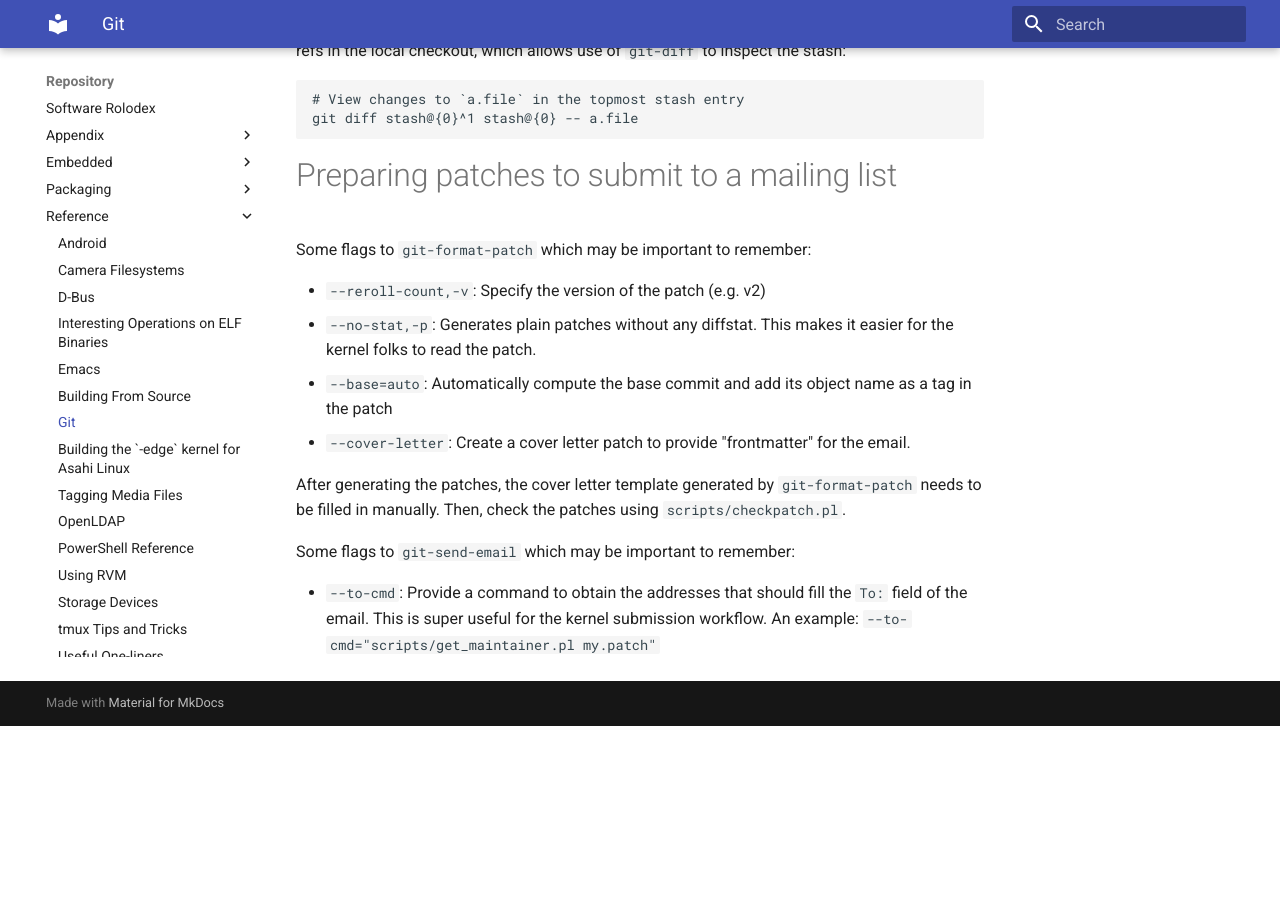
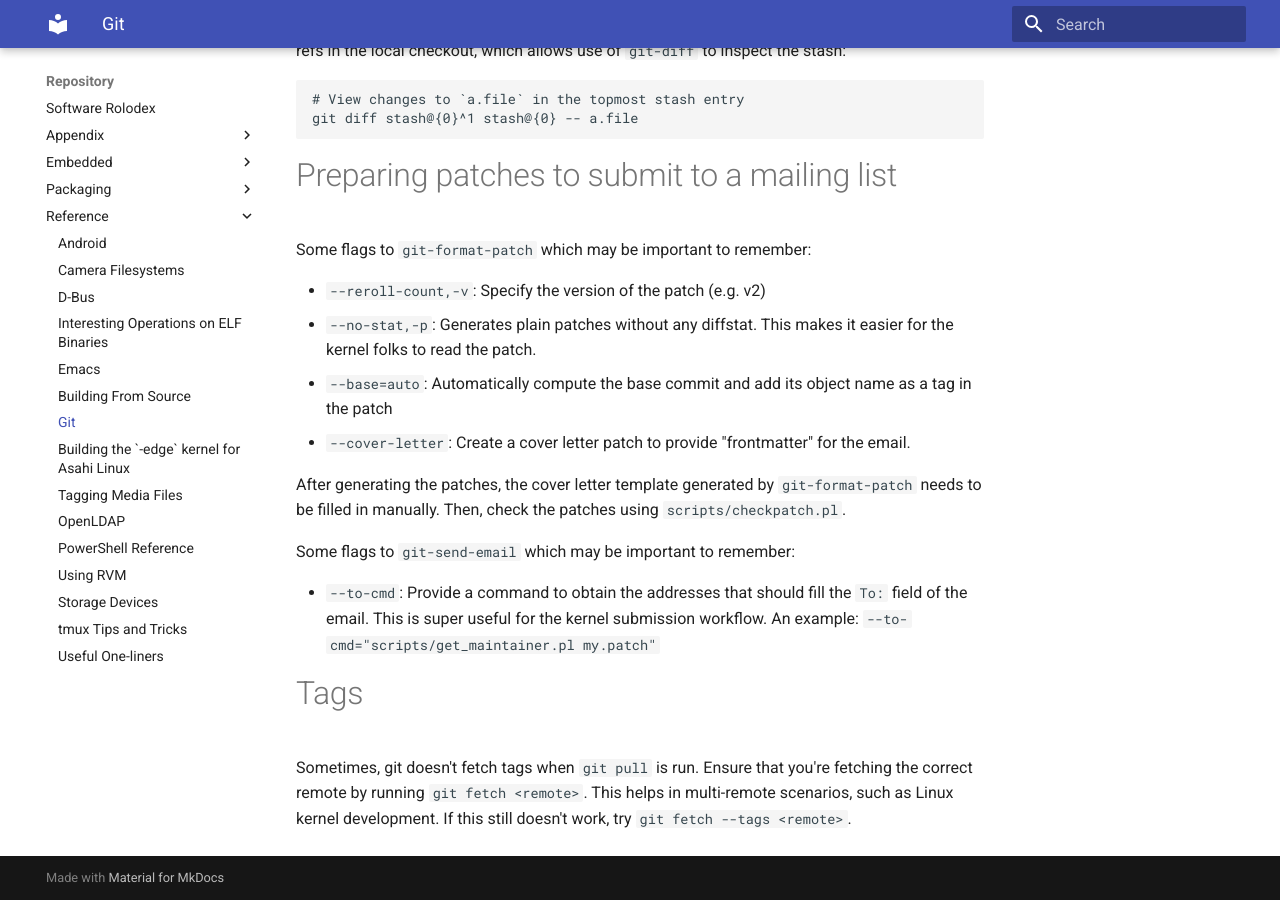
Before and after one commit to AmateurECE/twardyece-repository, an MkDocs documentation site: the page built from docs/Reference/Git.md, in a window 1280 px wide and 900 px high, scrolled down 879 px. Built offline with MkDocs 1.6.1 and Material for MkDocs 9.7.7, drawn with Linux system fonts in a browser that asks for light colours; before the commit the page ends 1605 px from its top, so only the background shows below that.

Commit message:
Add docs about fetching tags

```diff
--- a/docs/Reference/Git.md
+++ b/docs/Reference/Git.md
@@ -67,3 +67,10 @@ Some flags to `git-send-email` which may be important to remember:
 * `--to-cmd`: Provide a command to obtain the addresses that should fill the `To:`
   field of the email. This is super useful for the kernel submission workflow. An
   example: `--to-cmd="scripts/get_maintainer.pl my.patch"`
+
+# Tags
+
+Sometimes, git doesn't fetch tags when `git pull` is run. Ensure that you're
+fetching the correct remote by running `git fetch <remote>`. This helps in
+multi-remote scenarios, such as Linux kernel development. If this still
+doesn't work, try `git fetch --tags <remote>`.
```
